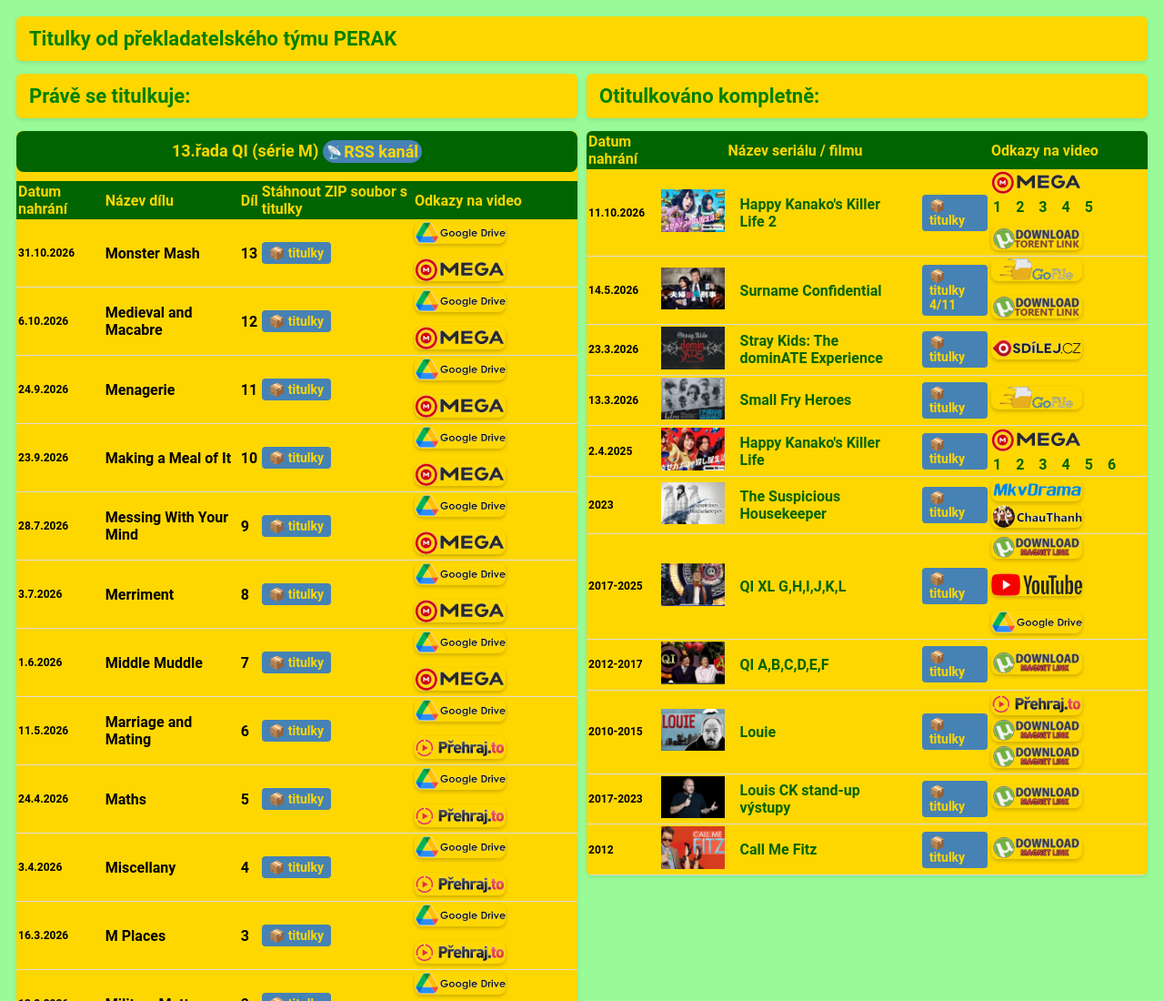
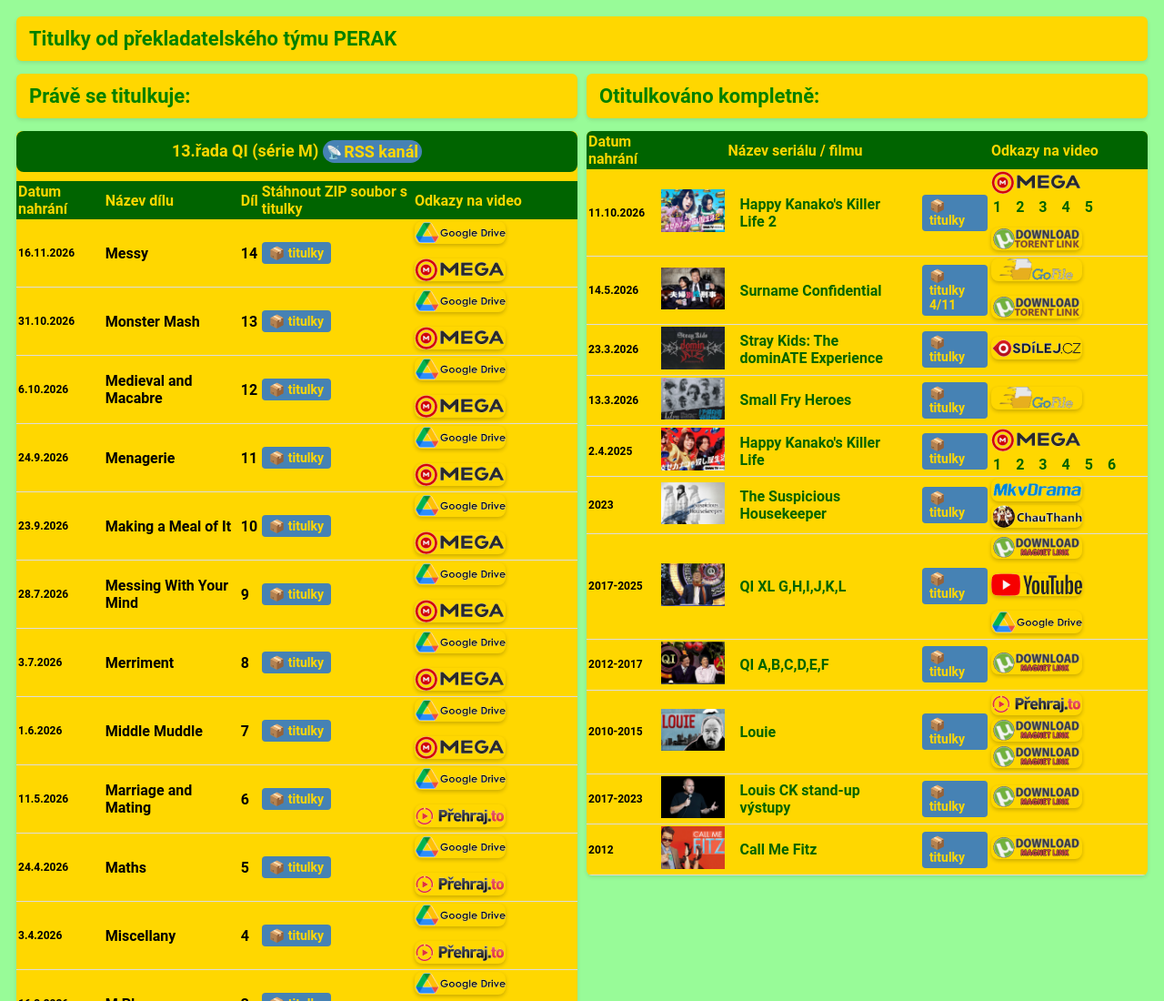
Before and after one commit to titulkar/perak, a plain HTML site: page index.html in a window 1280 px wide. Shown: the top 1100 px of the page at 91% size. Drawn offline with Linux system fonts and the light colour scheme.

Commit message:
Add files via upload

```diff
--- a/index.html
+++ b/index.html
@@ -46,7 +46,26 @@
             </thead>
                     <tbody id="left-table-body">
 
-
+                    <tr>
+                    <td>16.11.2026</td>
+                    <td>Messy</td>
+                    <td>14</td>
+                    <td>
+                        <a href="titulky/QI_-_1314_-_XL_Messy.zip" class="zip-button" download>
+                            📦 titulky
+                        </a>
+                    </td>
+                    <td>
+                        <div class="video-links">
+                        <a href="https://drive.google.com/drive/folders/11kI7sObH6QyxfrnQ7vvPD58qnBPAKYHK?hl=cs\" class="video-icon" target=\"_blank\">
+                        <img src="obrazky/logoGoogleDrive.png" alt="QI_-_1314_-_XL_Messy" title="VIDEO S TITULKY NAPEVNO">
+                        </a>
+                        <a href="https://mega.nz/file/9ikBwZLI#szoAzT3eDLWQl9YSm0Imkl9meZpirXp818uwjVpIwBU" class="video-icon" target=\"_blank\">
+                        <img src="obrazky/logoMega.png" alt="QI_-_1314_-_XL_Messy" title="VIDEO V LEPŠÍ KVALITĚ">
+                        </a>
+                       </div>
+                    </td>
+                    </tr>
                     <tr>
                     <td>31.10.2026</td>
                     <td>Monster Mash</td>
--- a/rss.xml
+++ b/rss.xml
@@ -5,10 +5,17 @@
         <link>https://titulkar.github.io/perak/</link>
         <description>Přehled nově nahraných titulků k 13. řadě QI (je to soutěžní, komediálně-vzdělávací pořad z Velké Británie, vysílaný stanicí BBC)</description>
         <language>cs-cz</language>
-        <lastBuildDate>Sat, 31 Oct 2026 12:00:00 GMT</lastBuildDate>
+        <lastBuildDate>Mon, 16 Nov 2026 19:00:00 GMT</lastBuildDate>
         <atom:link href="https://titulkar.github.io/perak/rss.xml" rel="self" type="application/rss+xml"/>
 
 
+        <item>
+            <title>QI - S13E014 Maglajz</title>
+            <link>https://titulkar.github.io/perak/titulky/QI_-_1314_-_XL_Messy.zip</link>
+            <description>České titulky k 14. dílu QI.</description>
+            <pubDate>Mon, 16 Nov 2026 19:00:00 GMT</pubDate>
+            <link rel="alternate" type="application/rss+xml" title="Perakovo stránky s titulky" href="https://titulkar.github.io/perak"> titulky a videa jsou zde </link>
+            </item>
         <item>
             <title>QI - S13E013 Míchanice z monster</title>
             <link>https://titulkar.github.io/perak/titulky/QI_-_1313_-_XL_Monster_Mash.zip</link>
```
